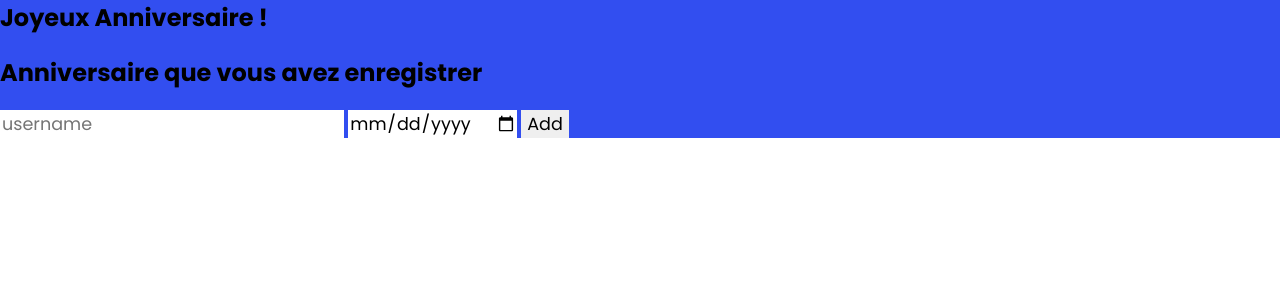
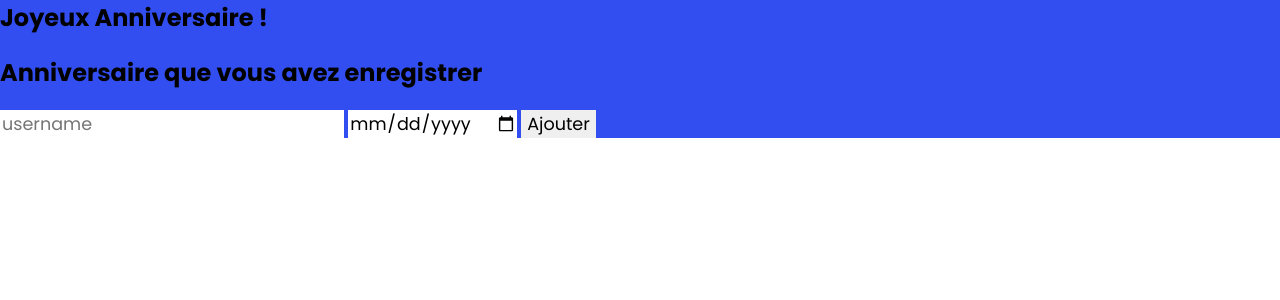
Before and after one commit to Sigmanificient/bday-reminder, a Flask app: template src/templates/dashboard.jinja2 in a window 1280 px wide. Shown: the part 277-577 px from the top of the page. Run offline with Flask 2, Linux system fonts and the light colour scheme; the template is opened without the code that fills it, so the values that code supplies are empty; style sheets or scripts are compiled from the project's sources.

Commit message:
traduction v2

```diff
--- a/src/templates/dashboard.jinja2
+++ b/src/templates/dashboard.jinja2
@@ -39,7 +39,7 @@
                 <label for="date">
                     <input type="date" name="date" placeholder="birthday">
                 </label>
-                <input type="submit" value="Add">
+                <input type="submit" value="Ajouter">
             </form>
             <div>
                 {% for birthday in birthdays %}
```
